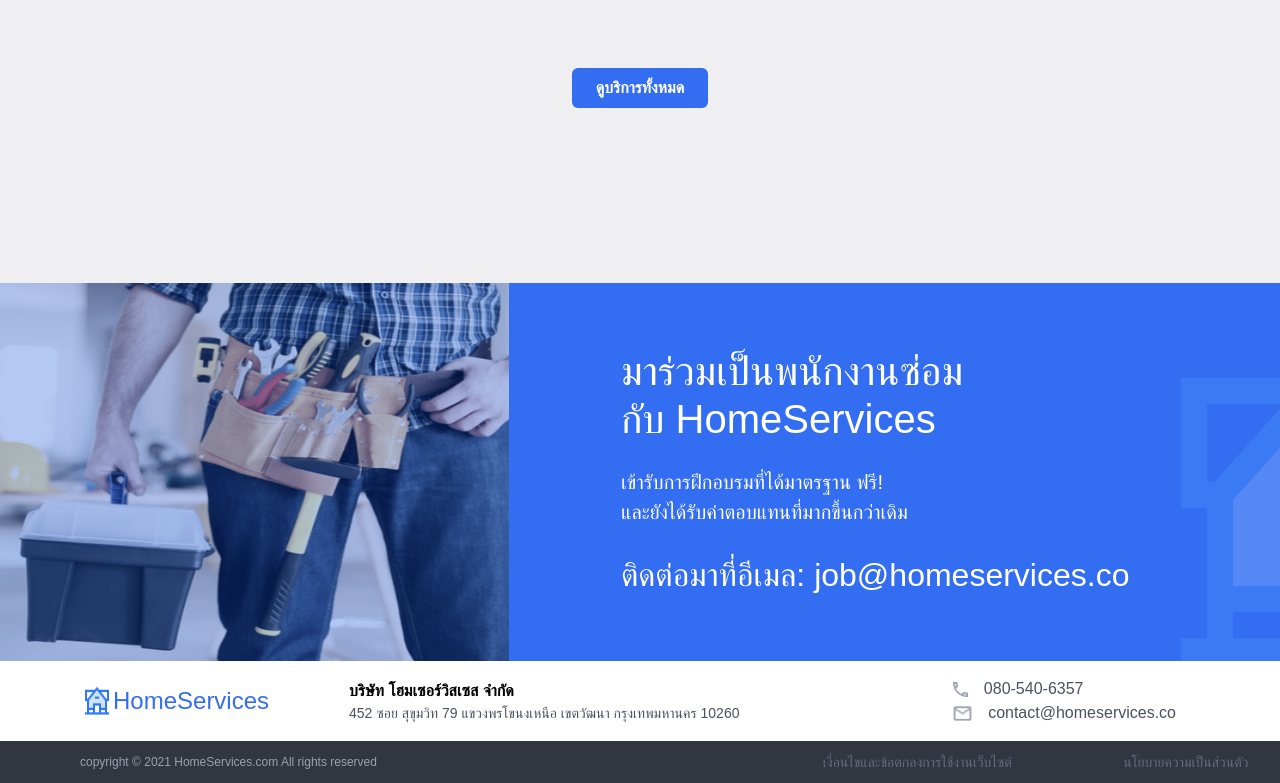
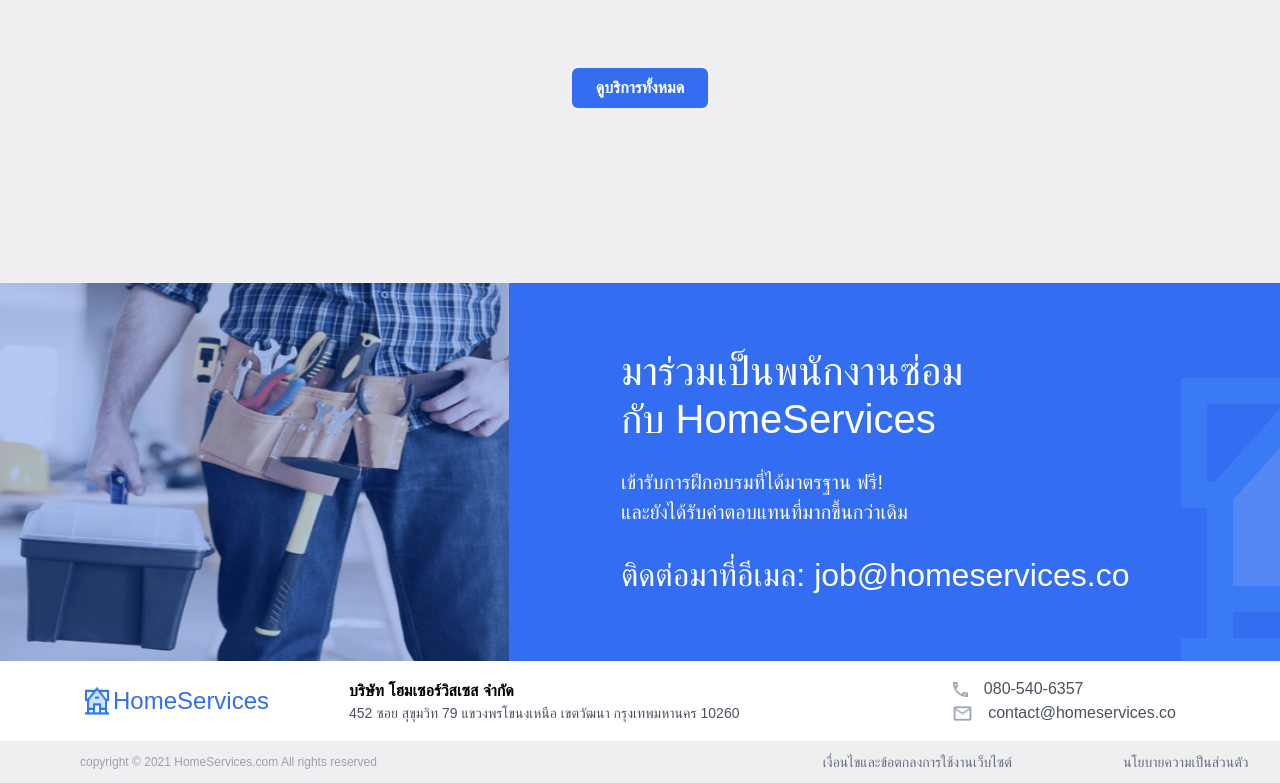
Before and after one commit to napatwongchr/home-service-2, a React (Create React App) app in the folder client/: page / in a window 1280 px wide. Shown: the part 1161-1944 px from the top of the page. Built offline with nearby package versions, Linux system fonts and the light colour scheme.

Commit message:
feat: edit color copyright

```diff
--- a/client/src/components/HomePageComponent/CopyRight.js
+++ b/client/src/components/HomePageComponent/CopyRight.js
@@ -3,7 +3,7 @@ import { Flex, Text, Link, Container } from '@chakra-ui/react'
 
 const CopyRight = () => {
     return (
-        <Container maxW='100%' bg="gray.900" centerContent>
+        <Container maxW='100%' bg="gray.100" centerContent>
             <Flex justifyContent="space-between" w="1440px" h="42px" >
                 <Flex alignItems="center" flexGrow="1">
                     <Text color="gray.500" fontWeight="400" fontSize="12px" ml="160px">
```
